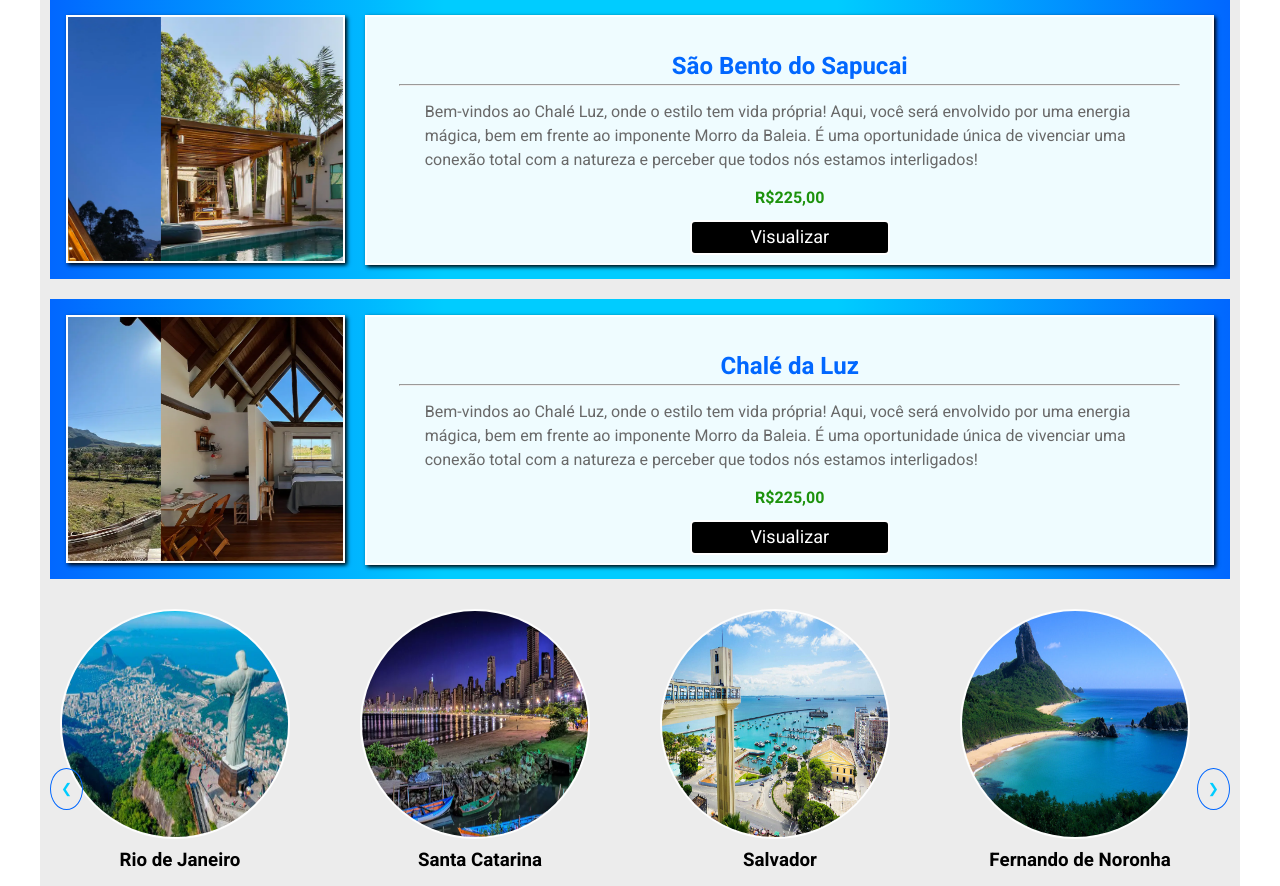
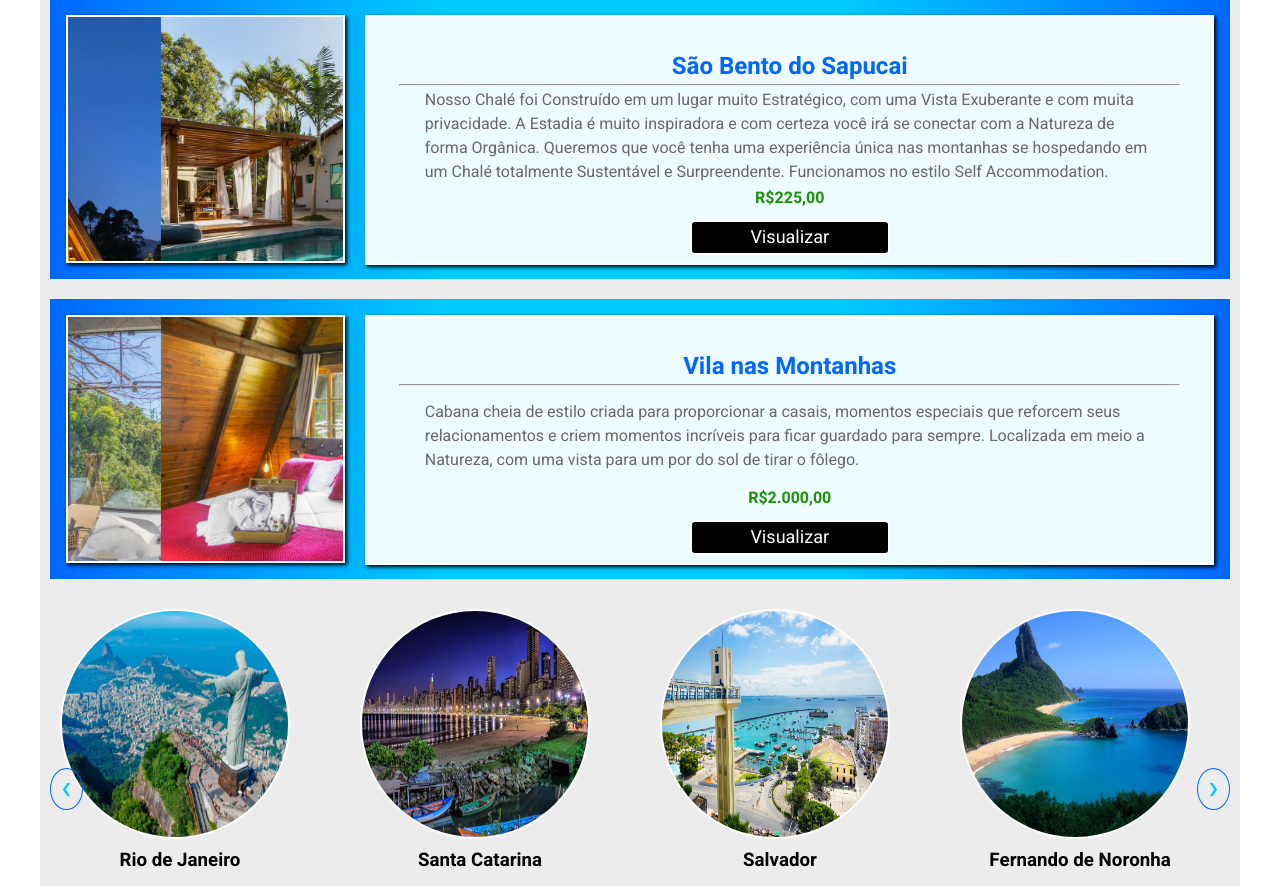
Before and after one commit to Guismx/agencia-viagens, a plain HTML site: page index.html in a window 1280 px wide. Shown: the part 1062-1948 px from the top of the page. Drawn offline with Linux system fonts and the light colour scheme.

Commit message:
add assets

```diff
--- a/index.html
+++ b/index.html
@@ -152,11 +152,11 @@
             <h2>São Bento do Sapucai</h2>
             <hr />
             <p>
-              Bem-vindos ao Chalé Luz, onde o estilo tem vida própria! Aqui,
-              você será envolvido por uma energia mágica, bem em frente ao
-              imponente Morro da Baleia. É uma oportunidade única de vivenciar
-              uma conexão total com a natureza e perceber que todos nós estamos
-              interligados!
+              Nosso Chalé foi Construído em um lugar muito Estratégico,
+              com uma Vista Exuberante e com muita privacidade.
+               A Estadia é muito inspiradora e com certeza você irá se conectar com a Natureza de forma Orgânica.
+                Queremos que você tenha uma experiência única nas montanhas se hospedando em um Chalé totalmente Sustentável e Surpreendente.
+                Funcionamos no estilo Self Accommodation.
             </p>
             <span>R$225,00</span>
             <button><a href="#">Visualizar</a></button>
@@ -168,24 +168,21 @@
         <div class="caixa-promo-index">
           <div class="carrosel-promo-index">
             <div class="container-promo-index" id="img3">
-              <img src="/assets/chale/Chalé da Luz/Chale-da-luz.png" alt="" />
-              <img src="/assets/chale/Chalé da Luz/Chale-da-luz1.png" alt="" />
-              <img src="/assets/chale/Chalé da Luz/Chale-daluz2.png" alt="" />
-              <img src="/assets/chale/Chalé da Luz/Chale-daluz3.png" alt="" />
-              <img src="/assets/chale/Chalé da Luz/Chale-daluz4.png" alt="" />
+              <img src="/assets/chale/Vila nas Montanhas/Vila-nas-montanhas.png" alt="Vila-nas-montanhas" />
+              <img src="/assets/chale/Vila nas Montanhas/Vila-nas-montanhas1.png" alt="Vila-nas-montanhas" />
+              <img src="/assets/chale/Vila nas Montanhas/Vila-nas-montanhas2.png" alt="Vila-nas-montanhas" />
+              <img src="/assets/chale/Vila nas Montanhas/Vila-nas-montanhas3.png" alt="Vila-nas-montanhas" />
+              <img src="/assets/chale/Vila nas Montanhas/Vila-nas-montanhas4.png" alt="Vila-nas-montanhas" />
             </div>
           </div>
           <div class="carrosel-info-index">
-            <h2>Chalé da Luz</h2>
+            <h2>Vila nas Montanhas</h2>
             <hr />
             <p>
-              Bem-vindos ao Chalé Luz, onde o estilo tem vida própria! Aqui,
-              você será envolvido por uma energia mágica, bem em frente ao
-              imponente Morro da Baleia. É uma oportunidade única de vivenciar
-              uma conexão total com a natureza e perceber que todos nós estamos
-              interligados!
+              Cabana cheia de estilo criada para proporcionar a casais, momentos especiais que reforcem seus relacionamentos e criem momentos incríveis para ficar guardado para sempre.
+              Localizada em meio a Natureza, com uma vista para um por do sol de tirar o fôlego.
             </p>
-            <span>R$225,00</span>
+            <span>R$2.000,00</span>
             <button><a href="#">Visualizar</a></button>
           </div>
         </div>
```
